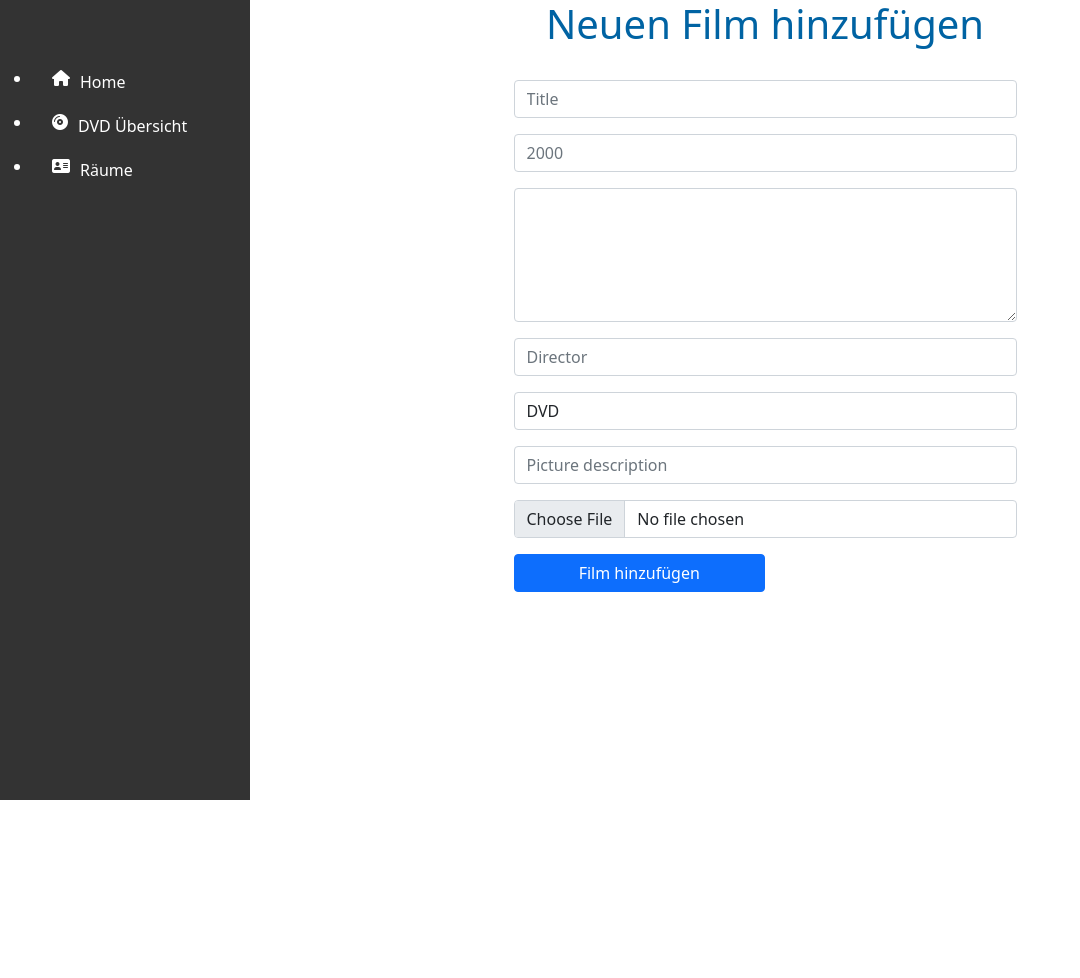
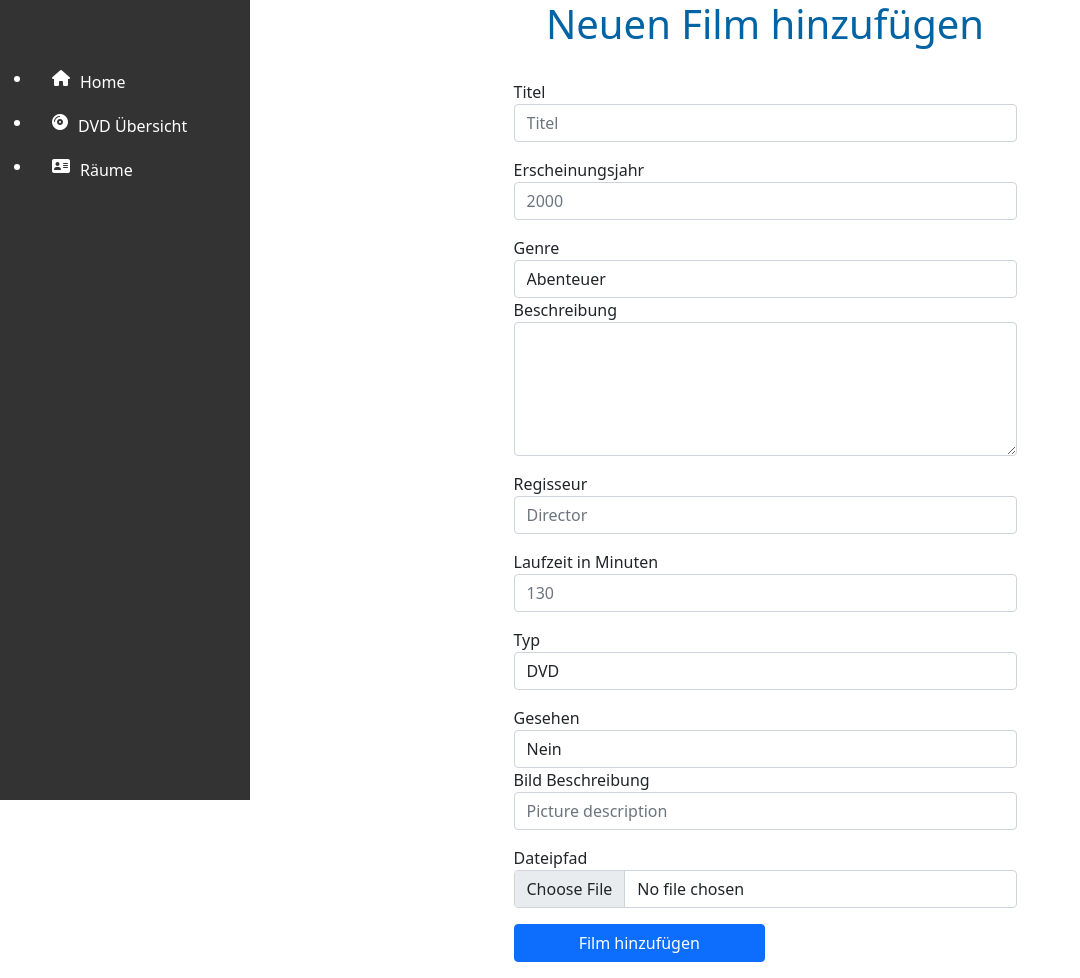
Before and after one commit to Christian-Hummel/Video_Organizer, a Django app: page /dvd in a window 1280 px wide. Shown: the whole page, without its empty margins (0-1080 px from the left). Before the commit the page ends 800 px from the top, so only its background shows below. Run offline with Django 5.2, Linux system fonts and the light colour scheme.

Commit message:
added genre, runtime and watched dropdown menu to the form

```diff
--- a/templates/dvd.html
+++ b/templates/dvd.html
@@ -8,6 +8,11 @@
 
     <link rel="stylesheet" href="https://cdnjs.cloudflare.com/ajax/libs/font-awesome/6.7.2/css/all.min.css">
     <link rel="stylesheet" href="{% static 'css/styles.css' %}">
+
+    <!--Bootstrap-->
+
+    <link href="https://cdn.jsdelivr.net/npm/bootstrap@5.0.2/dist/css/bootstrap.min.css" rel="stylesheet" integrity="sha384-EVSTQN3/azprG1Anm3QDgpJLIm9Nao0Yz1ztcQTwFspd3yD65VohhpuuCOmLASjC" crossorigin="anonymous">
+    <script src="https://cdn.jsdelivr.net/npm/bootstrap@5.0.2/dist/js/bootstrap.bundle.min.js"></script>
 </head>
 <body>
 
@@ -25,7 +30,6 @@
         <div id="msg" role="alert">
         {% include 'messages.html' %}
 
-        {% block content %} {% endblock content %}
         </div>
 
         <script type="text/javascript">
@@ -44,31 +48,69 @@
 
         <br>
 
-        <div class="container d-flex justify-content-center">
+    <div class="container d-flex justify-content-center">
         <form method="post" action="{% url 'process_movie_entry' %}" enctype="multipart/form-data" class="w-50">
             {% csrf_token %}
             <div class="mb-3">
-                <input type="text" class="form-control" id="title" name="title" placeholder="Title" required>
+                <label for="title">Titel</label>
+                <input type="text" class="form-control" id="title" name="title" placeholder="Titel" required>
             </div>
             <div class="mb-3">
+                <label for="year">Erscheinungsjahr</label>
                 <input type="number" class="form-control" id="year" name="year" placeholder="2000" required>
             </div>
             <div class="mb-3">
+                <label for="genre">Genre</label>
+                <select class="form-control" id="genre" name="genre" required>
+                    <option value="Abenteuer" selected>Abenteuer</option>
+                    <option value="Action">Action</option>
+                    <option value="Animation">Animation</option>
+                    <option value="Anime">Anime</option>
+                    <option value="Doku">Doku</option>
+                    <option value="Drama">Drama</option>
+                    <option value="Fantasy">Fantasy</option>
+                    <option value="Horror">Horror</option>
+                    <option value="Komödie">Komödie</option>
+                    <option value="Krimi">Krimi</option>
+                    <option value="Liebesfilm">Liebesfilm</option>
+                    <option value="Musik">Musik</option>
+                    <option value="Musical">Musical</option>
+                    <option value="Science-Fiction">Science-Fiction</option>
+                    <option value="Thriller">Thriller</option>
+                    <option value="Western">Western</option>
+                </select>
+            <div class="mb-3">
+                <label for="description">Beschreibung</label>
                 <textarea class="form-control" id="description" name="description" rows="5" cols="33" required></textarea>
             </div>
             <div class="mb-3">
+                <label for="director">Regisseur</label>
                 <input type="text" class="form-control" id="director" name="director" placeholder="Director" required>
             </div>
             <div class="mb-3">
+                <label for="runtime">Laufzeit in Minuten</label>
+                <input type="number" class="form-control" id="runtime" name="runtime" placeholder="130" required>
+            </div>
+            <div class="mb-3">
+                <label for="type">Typ</label>
                 <select class="form-control" id="type" name="type" required>
                     <option value="DVD" selected>DVD</option>
                     <option value="Blu-Ray">Blu-Ray</option>
                 </select>
             </div>
+            <div>
+                <label for="viewed">Gesehen</label>
+                <select class="form-control" id="viewed" name="viewed" required>
+                    <option value="Ja">Ja</option>
+                    <option value="Nein" selected>Nein</option>
+                </select>
+            </div>
             <div class="mb-3">
+                <label for="picture_description">Bild Beschreibung</label>
                 <input type="text" class="form-control" id="picture_description" name="picture_description" placeholder="Picture description">
             </div>
             <div class="mb-3">
+                <label for="picture">Dateipfad</label>
                 <input type="file" class="form-control" id="picture" name="picture">
             </div>
             <button type="submit" class="btn btn-primary w-50">Film hinzufügen</button>
@@ -79,6 +121,5 @@
     </main>
 
 
-
 </body>
 </html>
```
